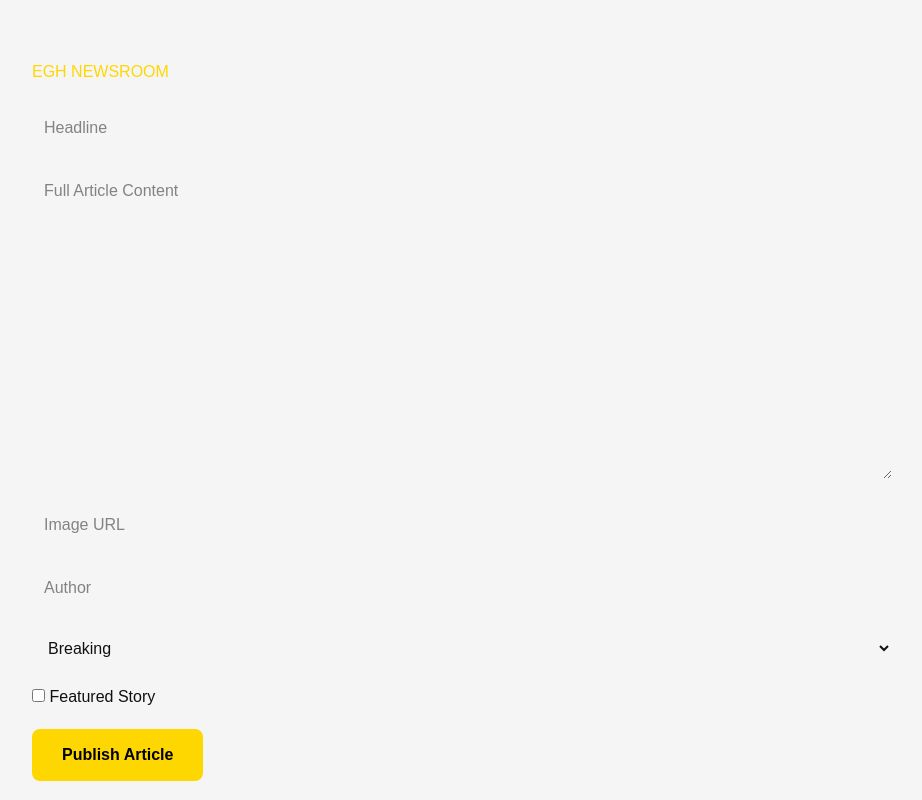
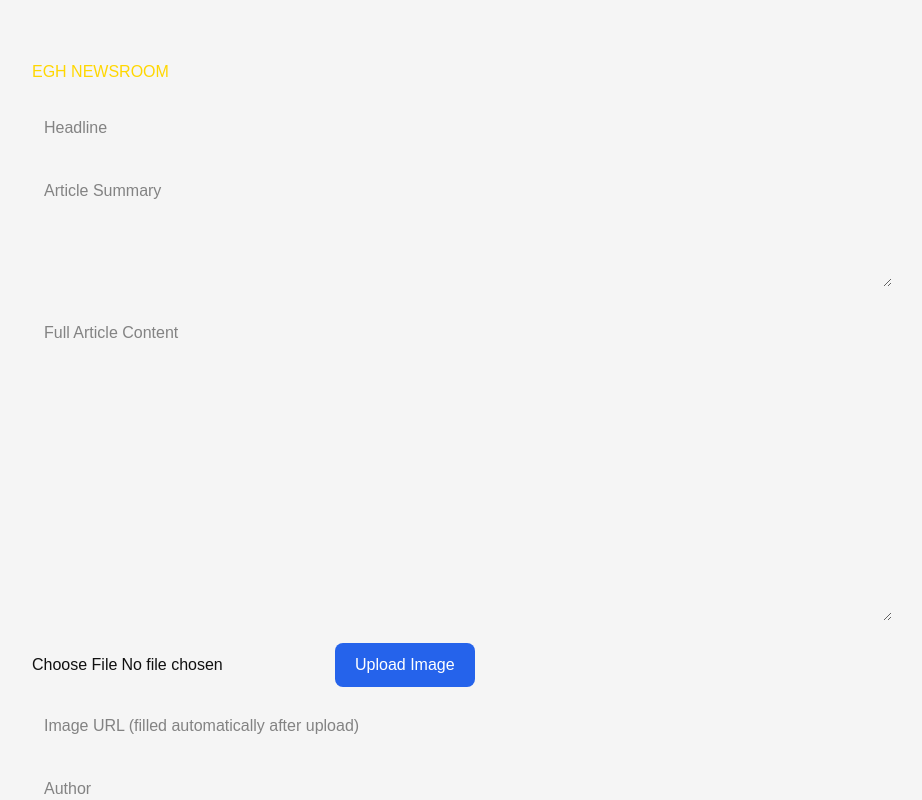
Before and after one commit to ZeusIsHere369/everybodygohear, a Next.js app in the folder egh-news/: page /newsroom in a window 1280 px wide. Shown: the top 800 px of the page, without its empty margins (178-1100 px from the left). Built offline with nearby package versions, Linux system fonts and the light colour scheme; no server answers.

Commit message:
Initial commit: egh-nws project setup with Next.js, Tailwind CSS, and TypeScript. Added initial components and pages for the news application. Implemented basic routing and layout structure. Configured ESLint and Prettier for code quality and formatting.

```diff
--- a/egh-news/app/newsroom/page.tsx
+++ b/egh-news/app/newsroom/page.tsx
@@ -3,6 +3,7 @@
 import { useState } from "react";
 import { createArticle } from "../../lib/articles";
 import { createSlug } from "../../lib/slug";
+import { uploadImage } from "../../lib/storage";
 
 export default function Newsroom() {
   const [title, setTitle] = useState("");
@@ -10,14 +11,39 @@ export default function Newsroom() {
   const [content, setContent] = useState("");
   const [category, setCategory] = useState("Breaking");
   const [image, setImage] = useState("");
+  const [selectedFile, setSelectedFile] = useState<File | null>(null);
   const [author, setAuthor] = useState("");
   const [featured, setFeatured] = useState(false);
+  const [uploading, setUploading] = useState(false);
+
+  async function handleUpload() {
+    if (!selectedFile) {
+      alert("Please choose an image first.");
+      return;
+    }
+
+    try {
+      setUploading(true);
+
+      const url = await uploadImage(selectedFile);
+
+      setImage(url);
+
+      alert("Image uploaded successfully!");
+    } catch (err) {
+      console.error(err);
+      alert("Image upload failed.");
+    } finally {
+      setUploading(false);
+    }
+  }
 
   async function publishArticle() {
     if (!title || !author) {
       alert("Please complete all required fields.");
       return;
     }
+
     try {
       await createArticle({
         headline: title,
@@ -63,6 +89,18 @@ try {
       />
 
       <textarea
+        placeholder="Article Summary"
+        value={summary}
+        onChange={(e) => setSummary(e.target.value)}
+        rows={4}
+        style={{
+          width: "100%",
+          padding: "12px",
+          marginBottom: "15px",
+        }}
+      />
+
+      <textarea
         placeholder="Full Article Content"
         value={content}
         onChange={(e) => setContent(e.target.value)}
@@ -75,8 +113,35 @@ try {
       />
 
       <input
+        type="file"
+        accept="image/*"
+        onChange={(e) =>
+          setSelectedFile(e.target.files?.[0] ?? null)
+        }
+        style={{
+          marginBottom: "15px",
+        }}
+      />
+
+      <button
+        onClick={handleUpload}
+        disabled={uploading}
+        style={{
+          marginBottom: "15px",
+          background: "#2563EB",
+          color: "#fff",
+          padding: "10px 20px",
+          border: "none",
+          borderRadius: "8px",
+          cursor: "pointer",
+        }}
+      >
+        {uploading ? "Uploading..." : "Upload Image"}
+      </button>
+
+      <input
         type="text"
-        placeholder="Image URL"
+        placeholder="Image URL (filled automatically after upload)"
         value={image}
         onChange={(e) => setImage(e.target.value)}
         style={{
@@ -86,6 +151,19 @@ try {
         }}
       />
 
+      {image && (
+        <img
+          src={image}
+          alt="Preview"
+          style={{
+            width: "100%",
+            maxHeight: "300px",
+            objectFit: "cover",
+            borderRadius: "10px",
+            marginBottom: "20px",
+          }}
+        />
+      )}
 <input
         type="text"
         placeholder="Author"
--- /dev/null
+++ b/egh-news/lib/storage.ts
@@ -0,0 +1,21 @@
+import { supabase } from "./supabase";
+
+export async function uploadImage(file: File) {
+  const fileExt = file.name.split(".").pop();
+
+  const fileName = `${Date.now()}.${fileExt}`;
+
+  const { error } = await supabase.storage
+    .from("news-images")
+    .upload(fileName, file);
+
+  if (error) {
+    throw error;
+  }
+
+  const { data } = supabase.storage
+    .from("news-images")
+    .getPublicUrl(__filename);
+
+  return data.publicUrl;
+}
```
Lines whose indentation alone changed are shown as unchanged.
